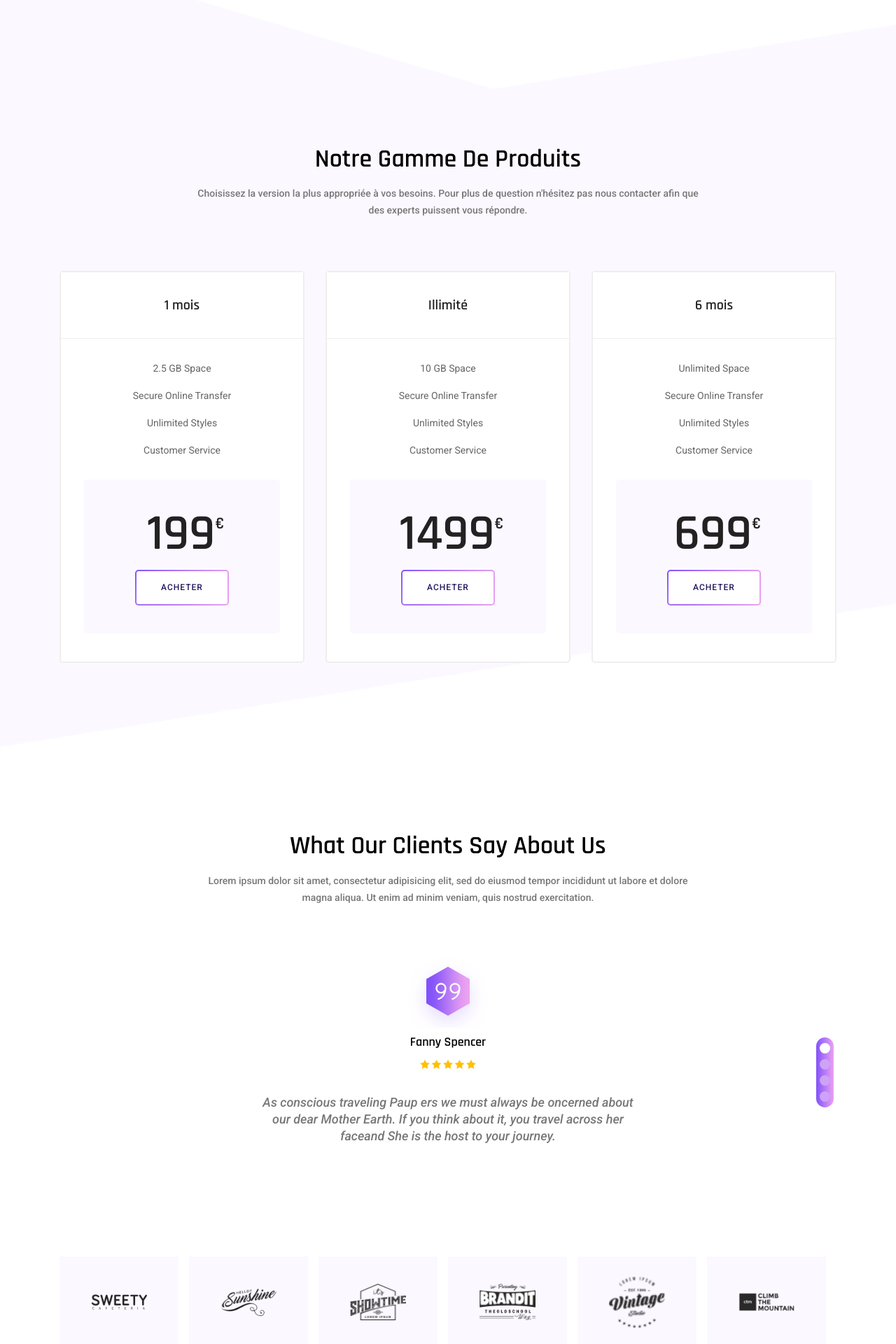
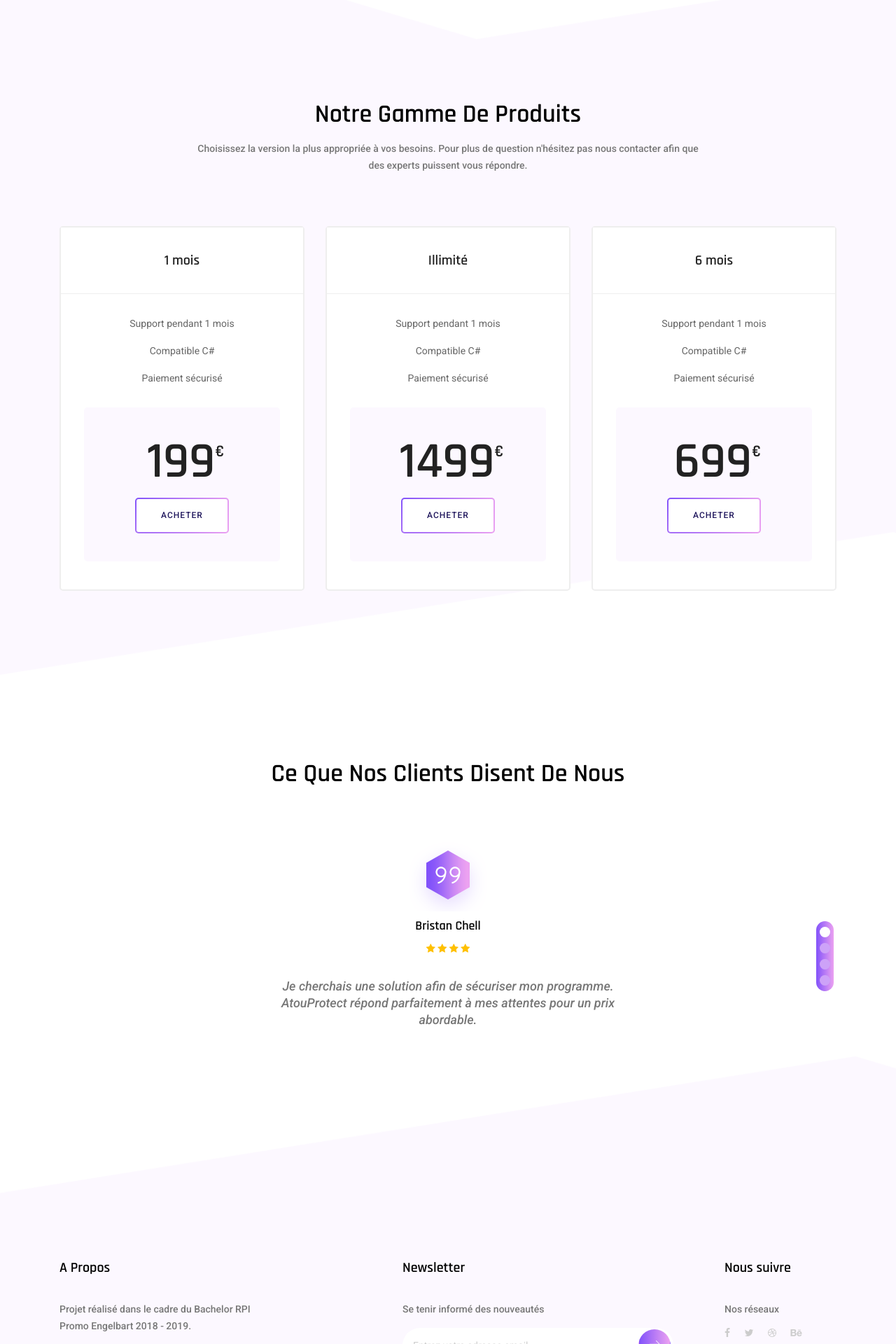
Before and after one commit to AntonArmand/AtoutProtect_Web, a PHP site: page / in a window 1280 px wide. Shown: the part 4320-6240 px from the top of the page at 70% size. Run offline with PHP 8.4, Linux system fonts and the light colour scheme; some libraries are stand-ins or nearby versions.

Commit message:
WiP - index.php

```diff
--- a/includes/css/style.css
+++ b/includes/css/style.css
@@ -3708,4 +3708,4 @@
 ============================================================================================ */
 /*---------------------------------------------------- */
 
-/*# sourceMappingURL=style.css.map */
+/*# sourceMappingURL=style.css.map */hover
--- a/index.php
+++ b/index.php
@@ -88,30 +88,30 @@
 					<div class="single_feature">
 						<div class="feature_head">
 							<span class="lnr lnr-screen"></span>
-							<h4>Utilisation simple</h4>
+							<h4>Choisir votre solution</h4>
 						</div>
 						<div class="feature_content">
-							<p>Here, I focus on a range of items and features that we use in life without giving them a second thought such as Coca Cola.</p>
+							<p>En fonction de vos besoins, choisissez la solution la plus adaptée.</p>
 						</div>
 					</div>
 					<!-- single features -->
 					<div class="single_feature">
 						<div class="feature_head">
 							<span class="lnr lnr-screen"></span>
-							<h4>Solution adaptative</h4>
+							<h4>Paiement</h4>
 						</div>
 						<div class="feature_content">
-							<p>Here, I focus on a range of items and features that we use in life without giving them a second thought such as Coca Cola.</p>
+							<p>Le paiement est 100% sécurisé via Paypal et AlloPass.</p>
 						</div>
 					</div>
 					<!-- single features -->
 					<div class="single_feature">
 						<div class="feature_head">
 							<span class="lnr lnr-screen"></span>
-							<h4></h4>
+							<h4>Installer</h4>
 						</div>
 						<div class="feature_content">
-							<p>Here, I focus on a range of items and features that we use in life without giving them a second thought such as Coca Cola.</p>
+							<p>Le paiement validé et confirmé, téléchargez la solution.</p>
 						</div>
 					</div>
 				</div>
@@ -277,10 +277,9 @@
 						</div>
 						<div class="price_body">
 							<ul class="list">
-								<li><a href="#">2.5 GB Space</a></li>
-								<li><a href="#">Secure Online Transfer</a></li>
-								<li><a href="#">Unlimited Styles</a></li>
-								<li><a href="#">Customer Service</a></li>
+								<li><a href="#">Support pendant 1 mois</a></li>
+								<li><a href="#">Compatible C#</a></li>
+								<li><a href="#">Paiement sécurisé</a></li>
 							</ul>
 						</div>
 						<div class="price_footer">
@@ -296,10 +295,9 @@
 						</div>
 						<div class="price_body">
 							<ul class="list">
-								<li><a href="#">10 GB Space</a></li>
-								<li><a href="#">Secure Online Transfer</a></li>
-								<li><a href="#">Unlimited Styles</a></li>
-								<li><a href="#">Customer Service</a></li>
+								<li><a href="#">Support pendant 1 mois</a></li>
+								<li><a href="#">Compatible C#</a></li>
+								<li><a href="#">Paiement sécurisé</a></li>
 							</ul>
 						</div>
 						<div class="price_footer">
@@ -315,10 +313,9 @@
 						</div>
 						<div class="price_body">
 							<ul class="list">
-								<li><a href="#">Unlimited Space</a></li>
-								<li><a href="#">Secure Online Transfer</a></li>
-								<li><a href="#">Unlimited Styles</a></li>
-								<li><a href="#">Customer Service</a></li>
+								<li><a href="#">Support pendant 1 mois</a></li>
+								<li><a href="#">Compatible C#</a></li>
+								<li><a href="#">Paiement sécurisé</a></li>
 							</ul>
 						</div>
 						<div class="price_footer">
@@ -338,8 +335,7 @@
 			<div class="row justify-content-center">
 				<div class="col-lg-8 text-center">
 					<div class="main_title">
-						<h2>What Our Clients Say About Us</h2>
-						<p>Lorem ipsum dolor sit amet, consectetur adipisicing elit, sed do eiusmod tempor incididunt ut labore et dolore magna aliqua. Ut enim ad minim veniam, quis nostrud exercitation.</p>
+						<h2>Ce que nos clients disent de nous</h2>
 					</div>
 				</div>
 			</div>
@@ -350,7 +346,23 @@
 						<div class="single_testimonial">
 							<div class="testimonial_head">
 								<img src="includes/img/quote.png" alt="">
-								<h4>Fanny Spencer</h4>
+								<h4>Bristan Chell</h4>
+								<div class="review">
+									<i class="fa fa-star"></i>
+									<i class="fa fa-star"></i>
+									<i class="fa fa-star"></i>
+									<i class="fa fa-star"></i>
+								</div>
+							</div>
+							<div class="testimonial_content">
+								<p>Je cherchais une solution afin de sécuriser mon programme. AtouProtect répond parfaitement à mes attentes pour un prix abordable.</p>
+							</div>
+						</div>
+
+						<div class="single_testimonial">
+							<div class="testimonial_head">
+								<img src="includes/img/quote.png" alt="">
+								<h4>Hella Alexeeva</h4>
 								<div class="review">
 									<i class="fa fa-star"></i>
 									<i class="fa fa-star"></i>
@@ -360,14 +372,30 @@
 								</div>
 							</div>
 							<div class="testimonial_content">
-								<p>As conscious traveling Paup ers we must always be oncerned about our dear Mother Earth. If you think about it, you travel across her faceand She is the host to your journey.</p>
+								<p>Produit conforme à la description. Cette solution clef en main nous à permis de sécuriser notre application très rapidement !!</p>
 							</div>
 						</div>
 
 						<div class="single_testimonial">
 							<div class="testimonial_head">
 								<img src="includes/img/quote.png" alt="">
-								<h4>Fanny Spencer</h4>
+								<h4>Joseph Gorshkov</h4>
+								<div class="review">
+									<i class="fa fa-star"></i>
+									<i class="fa fa-star"></i>
+									<i class="fa fa-star"></i>
+									<i class="fa fa-star"></i>
+								</div>
+							</div>
+							<div class="testimonial_content">
+								<p>Excellent produit !! assistance au top.</p>
+							</div>
+						</div>
+
+						<div class="single_testimonial">
+							<div class="testimonial_head">
+								<img src="includes/img/quote.png" alt="">
+								<h4>Veronica Avdeeva</h4>
 								<div class="review">
 									<i class="fa fa-star"></i>
 									<i class="fa fa-star"></i>
@@ -377,41 +405,7 @@
 								</div>
 							</div>
 							<div class="testimonial_content">
-								<p>As conscious traveling Paup ers we must always be oncerned about our dear Mother Earth. If you think about it, you travel across her faceand She is the host to your journey.</p>
-							</div>
-						</div>
-
-						<div class="single_testimonial">
-							<div class="testimonial_head">
-								<img src="includes/img/quote.png" alt="">
-								<h4>Fanny Spencer</h4>
-								<div class="review">
-									<i class="fa fa-star"></i>
-									<i class="fa fa-star"></i>
-									<i class="fa fa-star"></i>
-									<i class="fa fa-star"></i>
-									<i class="fa fa-star"></i>
-								</div>
-							</div>
-							<div class="testimonial_content">
-								<p>As conscious traveling Paup ers we must always be oncerned about our dear Mother Earth. If you think about it, you travel across her faceand She is the host to your journey.</p>
-							</div>
-						</div>
-
-						<div class="single_testimonial">
-							<div class="testimonial_head">
-								<img src="includes/img/quote.png" alt="">
-								<h4>Fanny Spencer</h4>
-								<div class="review">
-									<i class="fa fa-star"></i>
-									<i class="fa fa-star"></i>
-									<i class="fa fa-star"></i>
-									<i class="fa fa-star"></i>
-									<i class="fa fa-star"></i>
-								</div>
-							</div>
-							<div class="testimonial_content">
-								<p>As conscious traveling Paup ers we must always be oncerned about our dear Mother Earth. If you think about it, you travel across her faceand She is the host to your journey.</p>
+								<p>Produit simplement parfait !! Je recommande.</p>
 							</div>
 						</div>
 					</div>
@@ -421,82 +415,19 @@
 	</div>
 	<!--================ End Testimonial Area =================-->
 
-	<!--================ Srart Brand Area =================-->
-	<section class="brand_area section_gap">
-		<div class="container">
-			<div class="row">
-				<div class="col-lg-12">
-					<div class="owl-carousel brand-carousel">
-						<!-- single-brand -->
-						<div class="single-brand-item d-table">
-							<div class="d-table-cell">
-								<img src="includes/img/brands/logo1.png" alt="">
-							</div>
-						</div>
-						<!-- single-brand -->
-						<div class="single-brand-item d-table">
-							<div class="d-table-cell">
-								<img src="includes/img/brands/logo2.png" alt="">
-							</div>
-						</div>
-						<!-- single-brand -->
-						<div class="single-brand-item d-table">
-							<div class="d-table-cell">
-								<img src="includes/img/brands/logo3.png" alt="">
-							</div>
-						</div>
-						<!-- single-brand -->
-						<div class="single-brand-item d-table">
-							<div class="d-table-cell">
-								<img src="includes/img/brands/logo4.png" alt="">
-							</div>
-						</div>
-						<!-- single-brand -->
-						<div class="single-brand-item d-table">
-							<div class="d-table-cell">
-								<img src="iincludes/mg/brands/logo5.png" alt="">
-							</div>
-						</div>
-						<!-- single-brand -->
-						<div class="single-brand-item d-table">
-							<div class="d-table-cell">
-								<img src="includes/img/brands/logo6.png" alt="">
-							</div>
-						</div>
-					</div>
-				</div>
-			</div>
-		</div>
-	</section>
-	<!--================ End Brand Area =================-->
-
-	<!--================Impress Area =================-->
-	<section class="impress_area">
-		<div class="container">
-			<div class="impress_inner">
-				<h2>Got Impressed to our features?</h2>
-				<p>Lorem ipsum dolor sit amet, consectetur adipisicing elit, sed do eiusmod tempor incididunt ut labore  et dolore magna aliqua. Ut enim ad minim veniam, quis nostrud exercitation.</p>
-				<a class="primary_btn" href="#"><span>Request Free Demo</span></a>
-			</div>
-		</div>
-	</section>
-	<!--================End Impress Area =================-->
-
 
 	<!--================Footer Area =================-->
-	<footer class="footer_area">
+	<footer class="footer_area section_gap">
             <div class="container">
                 <div class="row footer_inner">
                     <div class="col-lg-5 col-sm-6">
                         <aside class="f_widget ab_widget">
                             <div class="f_title">
-							<h3>About Me</h3>
+                                <h3>A Propos</h3>
                             </div>
-						<p>Do you want to be even more successful? Learn to love learning and growth. The more effort you put into
-							improving your skills,</p>
+                            <p>Projet réalisé dans le cadre du Bachelor RPI<br>Promo Engelbart 2018 - 2019.</p>
                             <p><!-- Link back to Colorlib can't be removed. Template is licensed under CC BY 3.0. -->
-Copyright &copy;<script>document.write(new Date().getFullYear());</script> All rights reserved | This template is made with <i class="fa fa-heart-o" aria-hidden="true"></i> by <a href="https://colorlib.com" target="_blank">Colorlib</a>
-<!-- Link back to Colorlib can't be removed. Template is licensed under CC BY 3.0. --></p>
+Copyright &copy;<script>document.write(new Date().getFullYear());</script> Tous droits réservés</p>
                         </aside>
                     </div>
                     <div class="col-lg-5 col-sm-6">
@@ -504,13 +435,11 @@
                             <div class="f_title">
                                 <h3>Newsletter</h3>
                             </div>
-						<p>Stay updated with our latest trends</p>
+                            <p>Se tenir informé des nouveautés</p>
                             <div id="mc_embed_signup">
-							<form target="_blank" action="https://spondonit.us12.list-manage.com/subscribe/post?u=1462626880ade1ac87bd9c93a&amp;id=92a4423d01"
-							 method="get" class="subscribe_form relative">
+                                <form target="_blank" action="https://spondonit.us12.list-manage.com/subscribe/post?u=1462626880ade1ac87bd9c93a&amp;id=92a4423d01" method="get" class="subscribe_form relative">
                                     <div class="input-group d-flex flex-row">
-									<input name="EMAIL" placeholder="Enter email address" onfocus="this.placeholder = ''" onblur="this.placeholder = 'Email Address '"
-									 required="" type="email">
+                                        <input name="EMAIL" placeholder="Entrez votre adresse email" onfocus="this.placeholder = ''" onblur="this.placeholder = 'Email Address '" required="" type="email">
                                         <button class="btn sub-btn"><span class="lnr lnr-arrow-right"></span></button>
                                     </div>
                                     <div class="mt-10 info"></div>
@@ -521,9 +450,9 @@
                     <div class="col-lg-2">
                         <aside class="f_widget social_widget">
                             <div class="f_title">
-							<h3>Follow Me</h3>
+                                <h3>Nous suivre</h3>
                             </div>
-						<p>Let us be social</p>
+                            <p>Nos réseaux</p>
                             <ul class="list">
                                 <li><a href="#"><i class="fa fa-facebook"></i></a></li>
                                 <li><a href="#"><i class="fa fa-twitter"></i></a></li>
```
Also changed, not shown: app/views/footer.php (+4 -4 lines). Lines whose indentation alone changed are shown as unchanged.
